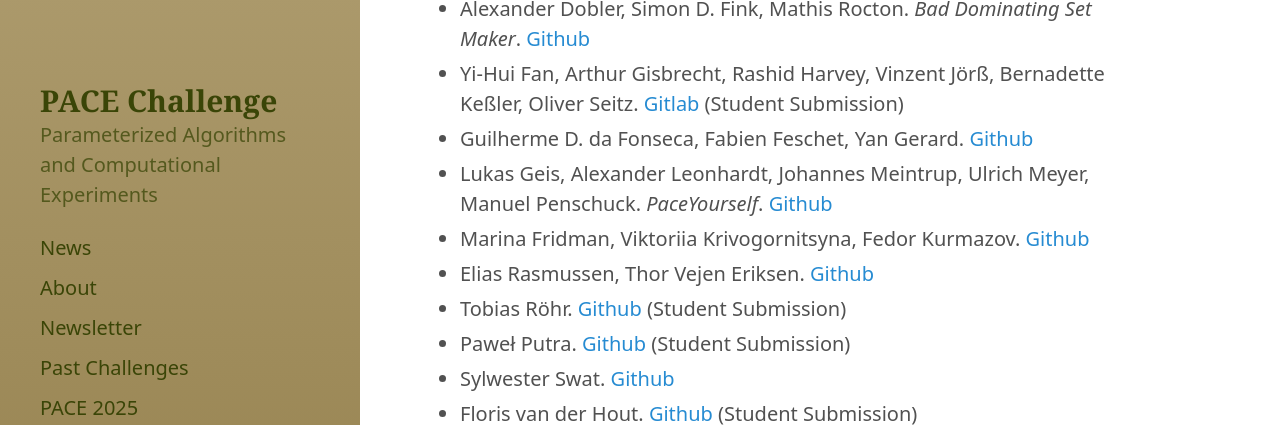
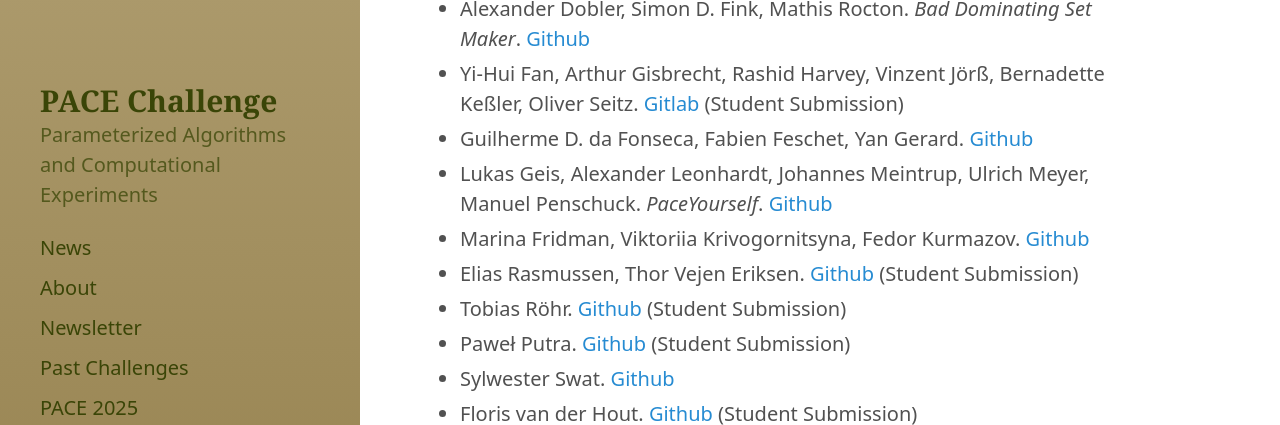
Before and after one commit to PACE-challenge/pacechallenge.org, a Jekyll site: the page built from 2025/submissions.md, in a window 1280 px wide and 900 px high, scrolled down 369 px, cut to the strip 0-425 px from the top of the window. Built offline with Jekyll 4.4.1, drawn with Linux system fonts in a browser that asks for light colours.

Commit message:
added "student submission" to one entry

```diff
--- a/2025/submissions.md
+++ b/2025/submissions.md
@@ -12,7 +12,7 @@ title: "PACE 2025 - Submissions"
  - Guilherme D. da Fonseca, Fabien Feschet, Yan Gerard. [Github](https://github.com/gfonsecabr/shadoks-PACE2025)
  - Lukas Geis, Alexander Leonhardt, Johannes Meintrup, Ulrich Meyer, Manuel Penschuck. *PaceYourself*. [Github](https://github.com/manpen/pace25)
  - Marina Fridman, Viktoriia Krivogornitsyna, Fedor Kurmazov. [Github](https://github.com/spefk/pace2025-ds-solver)
- - Elias Rasmussen, Thor Vejen Eriksen. [Github](https://github.com/Slemmie/PACE-2025-ds-et)
+ - Elias Rasmussen, Thor Vejen Eriksen. [Github](https://github.com/Slemmie/PACE-2025-ds-et) (Student Submission)
  - Tobias Röhr. [Github](https://github.com/roehrt/alpaca) (Student Submission)
  - Paweł Putra. [Github](https://github.com/Kulezi/pace2025) (Student Submission)
  - Sylwester Swat. [Github](https://github.com/swacisko/pace-2025)
```
